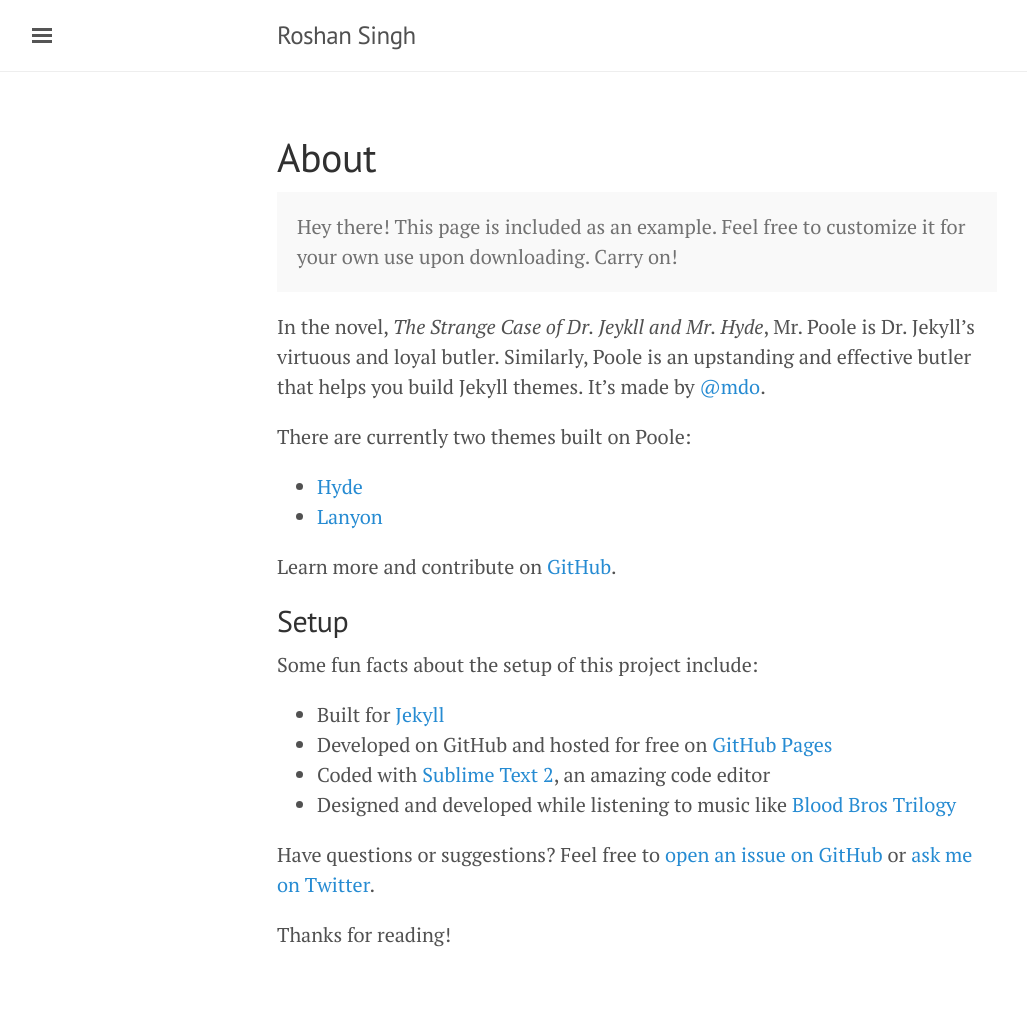
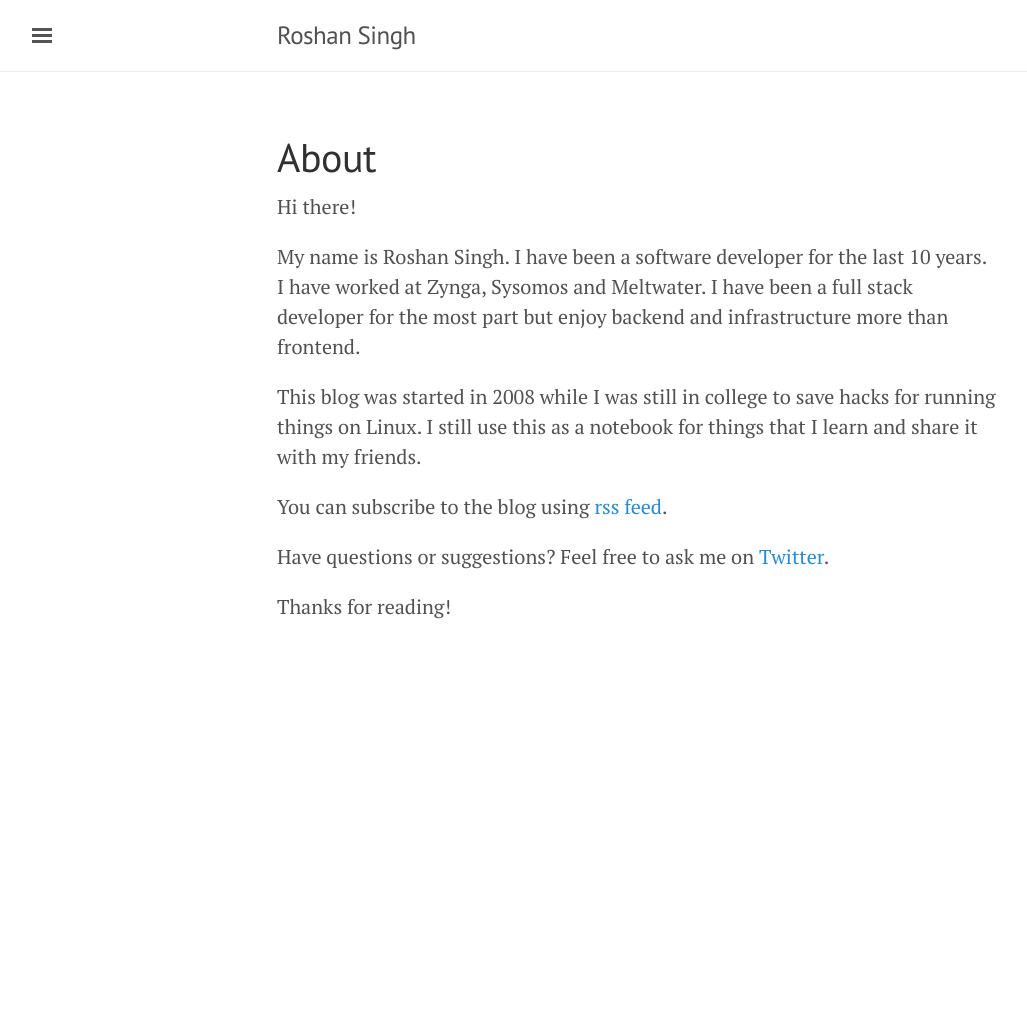
Before and after one commit to roshansingh/roshansingh.github.io, a Jekyll site: the page built from about.md, in a window 1280 px wide. Shown: the whole page, without its empty margins (3-1030 px from the left). Built offline with Jekyll 4.4.1, drawn with Linux system fonts in a browser that asks for light colours; after the commit the page ends 900 px from its top, so only the background shows below that.

Commit message:
updating rss

```diff
--- a/about.md
+++ b/about.md
@@ -3,28 +3,14 @@ layout: page
 title: About
 ---
 
-<p class="message">
-  Hey there! This page is included as an example. Feel free to customize it for your own use upon downloading. Carry on!
-</p>
+Hi there!
 
-In the novel, *The Strange Case of Dr. Jeykll and Mr. Hyde*, Mr. Poole is Dr. Jekyll's virtuous and loyal butler. Similarly, Poole is an upstanding and effective butler that helps you build Jekyll themes. It's made by [@mdo](https://twitter.com/mdo).
+My name is Roshan Singh. I have been a software developer for the last 10 years. I have worked at Zynga, Sysomos and Meltwater. I have been a full stack developer for the most part but enjoy backend and infrastructure more than frontend.
 
-There are currently two themes built on Poole:
+This blog was started in 2008 while I was still in college to save hacks for running things on Linux. I still use this as a notebook for things that I learn and share it with my friends.
 
-* [Hyde](http://hyde.getpoole.com)
-* [Lanyon](http://lanyon.getpoole.com)
+You can subscribe to the blog using <a href="/feed.xml" target="_blank">rss feed</a>.
 
-Learn more and contribute on [GitHub](https://github.com/poole).
-
-## Setup
-
-Some fun facts about the setup of this project include:
-
-* Built for [Jekyll](http://jekyllrb.com)
-* Developed on GitHub and hosted for free on [GitHub Pages](https://pages.github.com)
-* Coded with [Sublime Text 2](http://sublimetext.com), an amazing code editor
-* Designed and developed while listening to music like [Blood Bros Trilogy](https://soundcloud.com/maddecent/sets/blood-bros-series)
-
-Have questions or suggestions? Feel free to [open an issue on GitHub](https://github.com/poole/issues/new) or [ask me on Twitter](https://twitter.com/mdo).
+Have questions or suggestions? Feel free to ask me on <a target="_blank" href="https://twitter.com/roshansingh">Twitter</a>.
 
 Thanks for reading!
```
